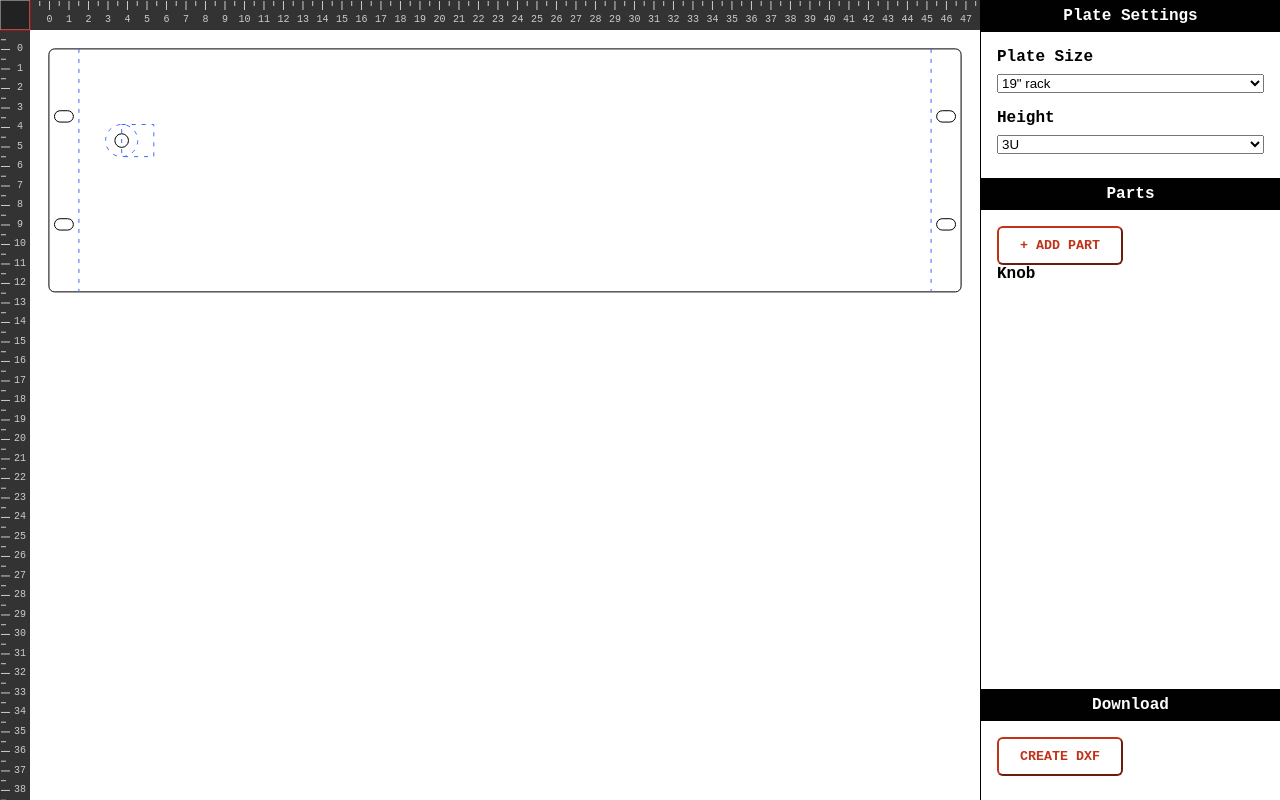
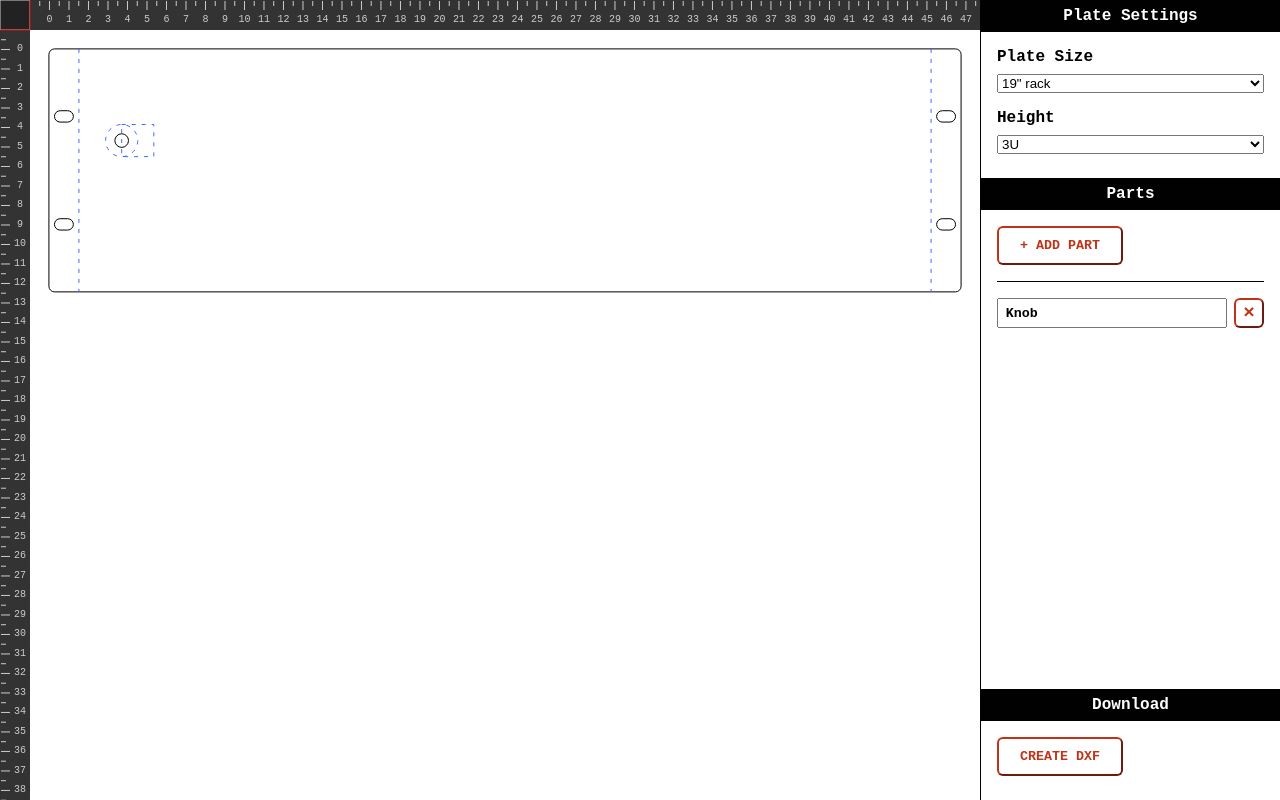
Before and after one commit to Gaya/wreckeys-plate-designer, a React (Create React App) app: page / in a window 1280 px wide. Built offline with nearby package versions, Linux system fonts and the light colour scheme.

Commit message:
feat: move part and safe in state

```diff
--- a/src/components/App/AppContextProvider.tsx
+++ b/src/components/App/AppContextProvider.tsx
@@ -9,6 +9,7 @@ interface AppState {
 
 interface AppActions {
   updatePlate: (newState: Partial<AppState['plate']>) => void;
+  updatePart: (id: Part['id'], part: Partial<Part>) => void;
 }
 
 interface AppContextShape {
@@ -31,6 +32,7 @@ const AppContext = createContext<AppContextShape>({
   state: defaultState,
   actions: {
     updatePlate: () => { throw new Error('Not implemented') },
+    updatePart: (id: Part['id'], part: Partial<Part>) => { throw new Error('Not implemented') },
   },
 });
 
@@ -52,6 +54,20 @@ function AppContextProvider({ children }: { children?: ReactNode }) {
   const actions = useMemo((): AppActions => {
     return {
       updatePlate: (newState) => setPlate((prevState) => ({ ...prevState, ...newState })),
+      updatePart: (id, part) => {
+        setParts((currentParts) => {
+          return currentParts.map((p) => {
+            if (p.id !== id) {
+              return p;
+            }
+
+            return {
+              ...p,
+              ...part,
+            };
+          });
+        });
+      },
     };
   }, []);
 
--- a/src/components/Main/parts/PartRenderer.tsx
+++ b/src/components/Main/parts/PartRenderer.tsx
@@ -1,4 +1,6 @@
 import { MouseEventHandler, useCallback, useEffect, useRef, useState } from 'react';
+
+import { useAppContext } from '../../App/AppContextProvider';
 
 import useEditorContext from '../hooks/useEditorContext';
 
@@ -12,9 +14,10 @@ interface PartRendererProps {
 }
 
 function PartRenderer({ part, editable }: PartRendererProps) {
+  const { actions } = useAppContext();
   const { pixelRatio } = useEditorContext();
 
-  const startPosition = useRef<{ x: number; y: number } | null>(null);
+  const mousePosition = useRef<{ x: number; y: number; dx: number; dy: number } | null>(null);
   const [movingOffset, setMovingOffset] = useState({ dx: 0, dy: 0 });
 
   const onMouseDown = useCallback<MouseEventHandler<SVGElement>>((e) => {
@@ -22,22 +25,33 @@ function PartRenderer({ part, editable }: PartRendererProps) {
       return;
     }
 
-    startPosition.current = { x: e.pageX, y: e.pageY };
+    mousePosition.current = { x: e.pageX, y: e.pageY, dx: 0, dy: 0 };
   }, [editable]);
 
   useEffect(() => {
     function handleMouseMove(e: MouseEvent) {
-      if (startPosition.current) {
-        const dx = e.pageX - startPosition.current?.x;
-        const dy = e.pageY - startPosition.current?.y;
+      if (mousePosition.current) {
+        const dx = e.pageX - mousePosition.current?.x;
+        const dy = e.pageY - mousePosition.current?.y;
 
+        mousePosition.current = {
+          ...mousePosition.current,
+          dx,
+          dy,
+        };
         setMovingOffset({ dx, dy });
       }
     }
 
     function handleMouseUp() {
-      if (startPosition.current) {
-        startPosition.current = null;
+      if (mousePosition.current) {
+        const offsetX = (part.offsetX || 0) + (mousePosition.current.dx / pixelRatio);
+        const offsetY = (part.offsetY || 0) + (mousePosition.current.dy / pixelRatio);
+
+        actions.updatePart(part.id, { offsetY, offsetX });
+
+        // reset
+        mousePosition.current = null;
         setMovingOffset({ dx: 0, dy: 0 });
       }
     }
@@ -49,7 +63,7 @@ function PartRenderer({ part, editable }: PartRendererProps) {
       document.body.removeEventListener('mousemove', handleMouseMove);
       document.body.removeEventListener('mouseup', handleMouseUp);
     };
-  }, []);
+  }, [actions, part.id, part.offsetX, part.offsetY, pixelRatio]);
 
   return (
     <g
--- /dev/null
+++ b/src/components/SideBar/Parts/PartRow.tsx
@@ -0,0 +1,26 @@
+import { ChangeEventHandler, useCallback } from 'react';
+
+import { useAppContext } from '../../App/AppContextProvider';
+
+interface PartRowProps {
+  part: Part;
+}
+
+function PartRow({ part }: PartRowProps) {
+  const { actions } = useAppContext();
+
+  const onUpdateName: ChangeEventHandler<HTMLInputElement> = useCallback((e) => {
+    actions.updatePart(part.id, { name: e.target.value });
+  }, [actions, part.id]);
+
+  return (
+    <div className="PartRow">
+      <div className="PartRow_Name">
+        <input type="text" value={part.name} onChange={onUpdateName} />
+        <button type="button">×</button>
+      </div>
+    </div>
+  );
+}
+
+export default PartRow;
--- a/src/components/SideBar/Parts/Parts.scss
+++ b/src/components/SideBar/Parts/Parts.scss
@@ -40,3 +40,27 @@
     }
   }
 }
+
+.PartRow {
+  margin: 0.5em 1em;
+  border-top: 1px solid var(--text);
+  padding: 1em 0;
+
+  .PartRow_Name {
+    display: flex;
+
+    input {
+      flex-grow: 1;
+      margin-right: 0.5em;
+      padding: 0 0.5em;
+    }
+
+    button {
+      display: block;
+      width: 30px;
+      height: 30px;
+      padding: 0;
+      font-size: 1.2em;
+    }
+  }
+}
--- a/src/components/SideBar/Parts/Parts.tsx
+++ b/src/components/SideBar/Parts/Parts.tsx
@@ -9,6 +9,7 @@ import segment from './segment.svg';
 import hole from './hole.svg';
 
 import './Parts.scss';
+import PartRow from './PartRow';
 
 function Parts() {
   const { state } = useAppContext();
@@ -59,13 +60,10 @@ function Parts() {
         <button type="button" onClick={openModal}>
           + Add Part
         </button>
-
-        {parts.map((part) => (
-          <div key={part.id}>
-            {part.name}
-          </div>
-        ))}
       </fieldset>
+      {parts.map((part) => (
+        <PartRow key={part.id} part={part} />
+      ))}
     </>
   );
 }
```
